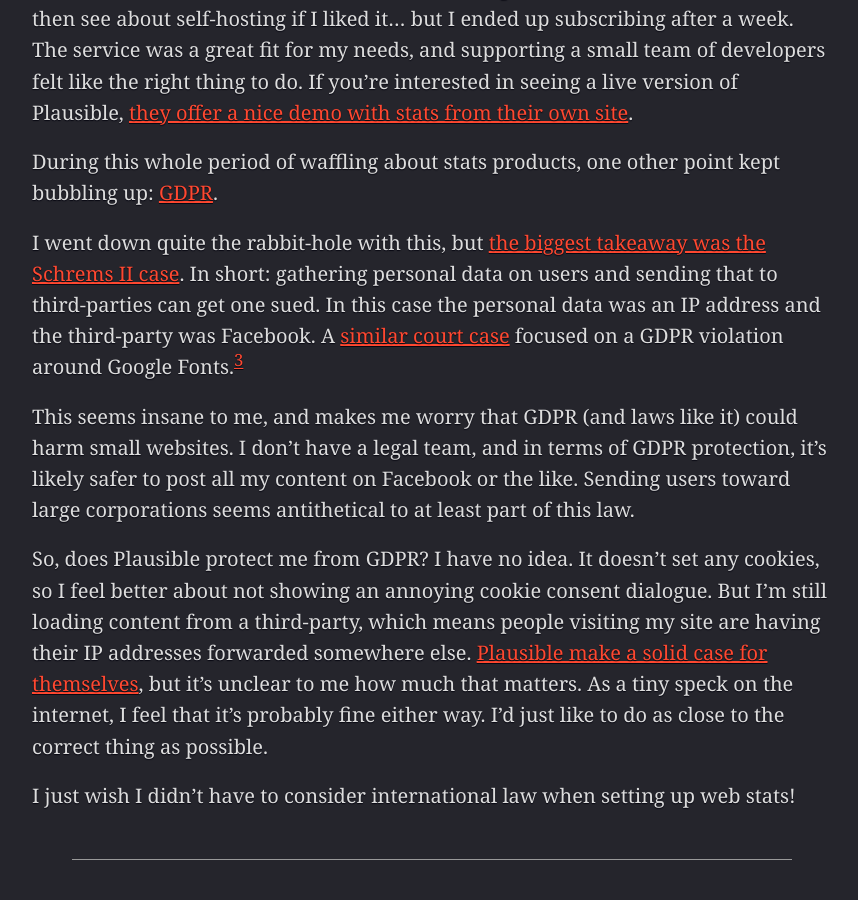
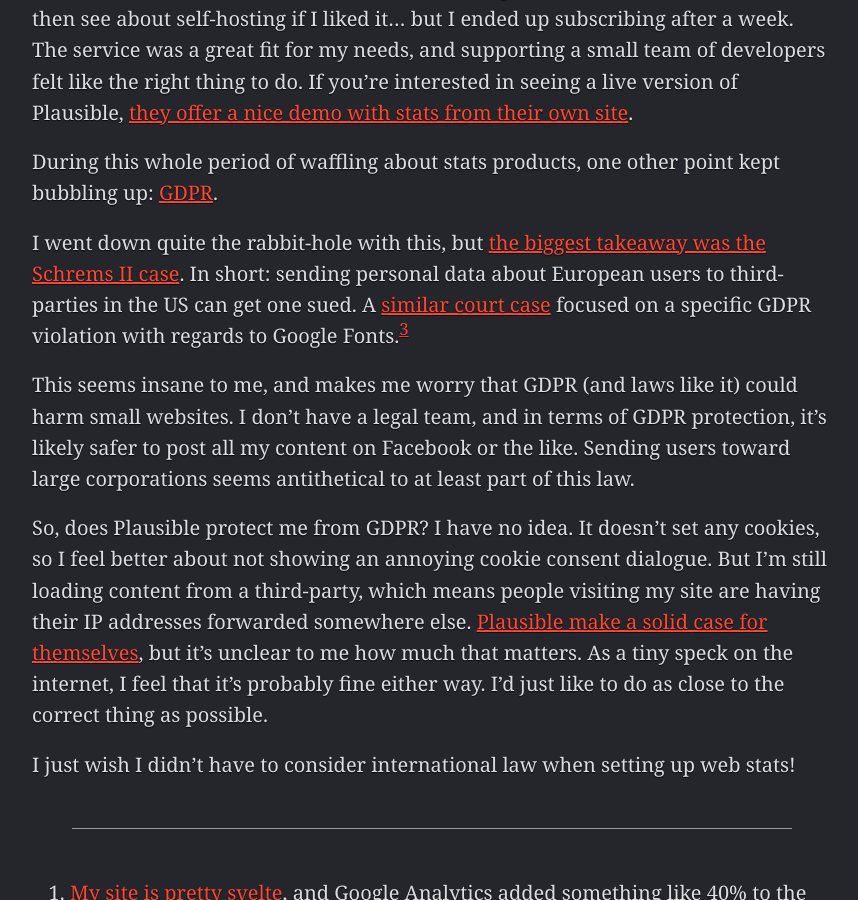
Before and after one commit to gavinanderegg/gavinanderegg.github.io, a Jekyll site: the page built from _posts/2023-01-22-blogging-analytics-and-gdpr.md, in a window 1280 px wide and 900 px high, scrolled down 1192 px. Shown: the whole window, without its empty margins (208-1066 px from the left). Built offline with Jekyll 4.4.1, drawn with Linux system fonts in a browser that asks for light colours.

Commit message:
I am not a lawyer

```diff
--- a/_posts/2023-01-22-blogging-analytics-and-gdpr.md
+++ b/_posts/2023-01-22-blogging-analytics-and-gdpr.md
@@ -17,7 +17,7 @@
 
 During this whole period of waffling about stats products, one other point kept bubbling up: [GDPR](https://en.wikipedia.org/wiki/General_Data_Protection_Regulation).
 
-I went down quite the rabbit-hole with this, but [the biggest takeaway was the Schrems II case](https://www.gdprsummary.com/schrems-ii/). In short: gathering personal data on users and sending that to third-parties can get one sued. In this case the personal data was an IP address and the third-party was Facebook. A [similar court case](https://www.theregister.com/2022/01/31/website_fine_google_fonts_gdpr/) focused on a GDPR violation around Google Fonts.[^3]
+I went down quite the rabbit-hole with this, but [the biggest takeaway was the Schrems II case](https://www.gdprsummary.com/schrems-ii/). In short: sending personal data about European users to third-parties in the US can get one sued. A [similar court case](https://www.theregister.com/2022/01/31/website_fine_google_fonts_gdpr/) focused on a specific GDPR violation with regards to Google Fonts.[^3]
 
 This seems insane to me, and makes me worry that GDPR (and laws like it) could harm small websites. I don't have a legal team, and in terms of GDPR protection, it's likely safer to post all my content on Facebook or the like. Sending users toward large corporations seems antithetical to at least part of this law.
 
```
